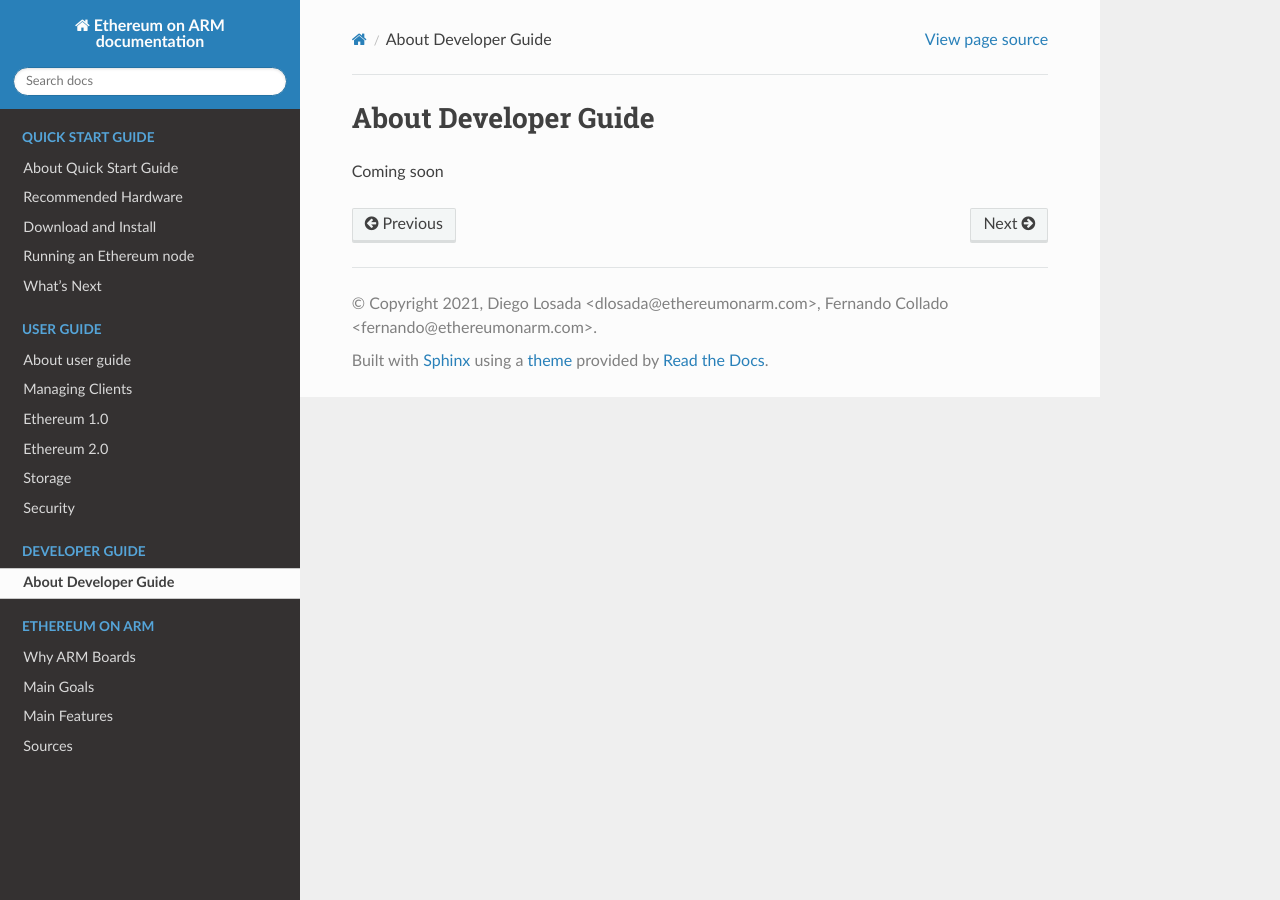
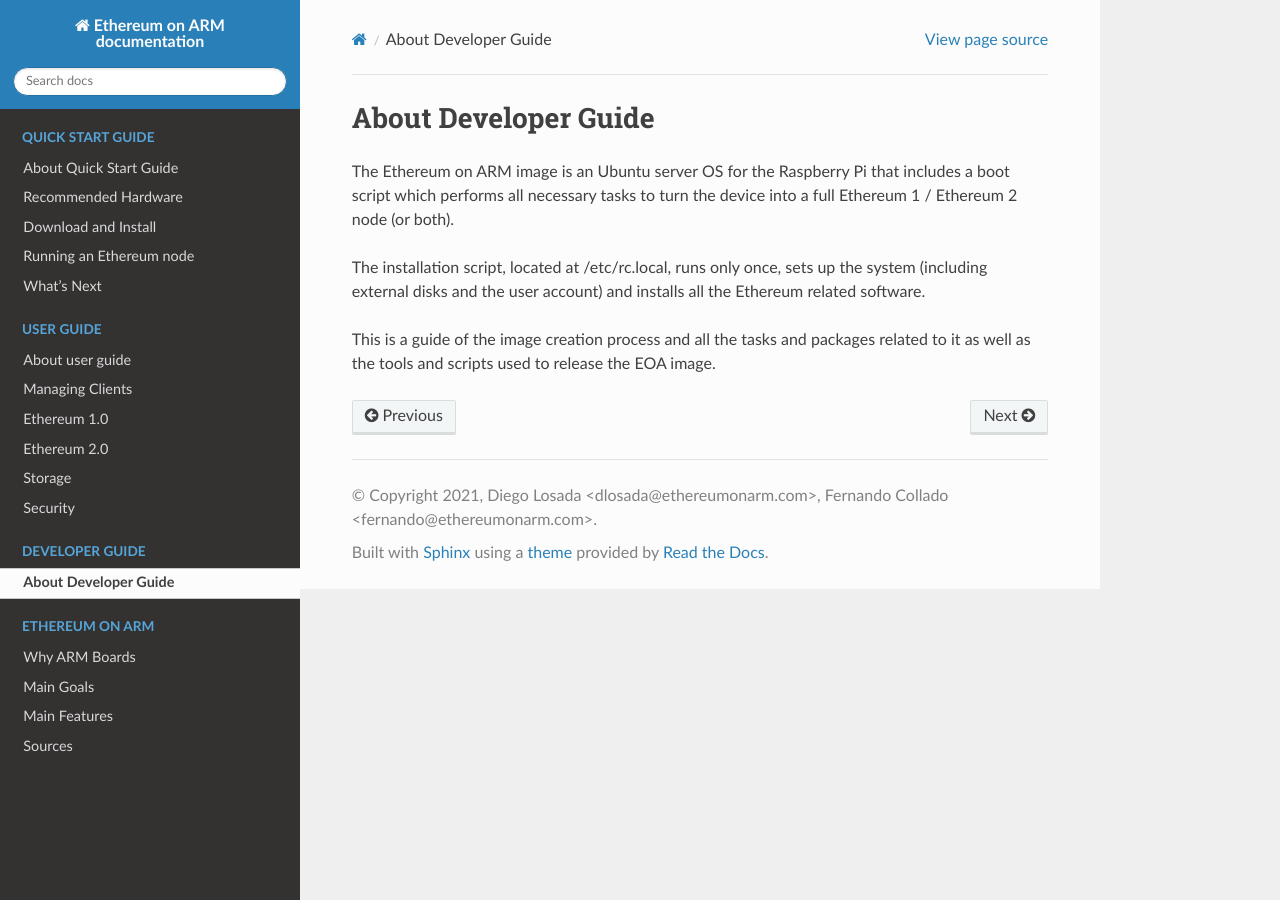
Before and after one commit to EOA-Blockchain-Labs/ethereumonarm, a Sphinx documentation site: the page built from docs/developer-guide/about.rst, in a window 1280 px wide. Built offline with Sphinx 7.4.7 and the Read the Docs theme 2.0.0, drawn with Linux system fonts in a browser that asks for light colours.

Commit message:
Developer section description

```diff
--- a/docs/developer-guide/about.rst
+++ b/docs/developer-guide/about.rst
@@ -4,4 +4,8 @@
 About Developer Guide
 ======================
 
-Coming soon
+The Ethereum on ARM image is an Ubuntu server OS for the Raspberry Pi that includes a boot script which performs all necessary tasks to turn the device into a full Ethereum 1 / Ethereum 2 node (or both).
+
+The installation script, located at /etc/rc.local, runs only once, sets up the system (including external disks and the user account) and installs all the Ethereum related software.
+
+This is a guide of the image creation process and all the tasks and packages related to it as well as the tools and scripts used to release the EOA image.
```
